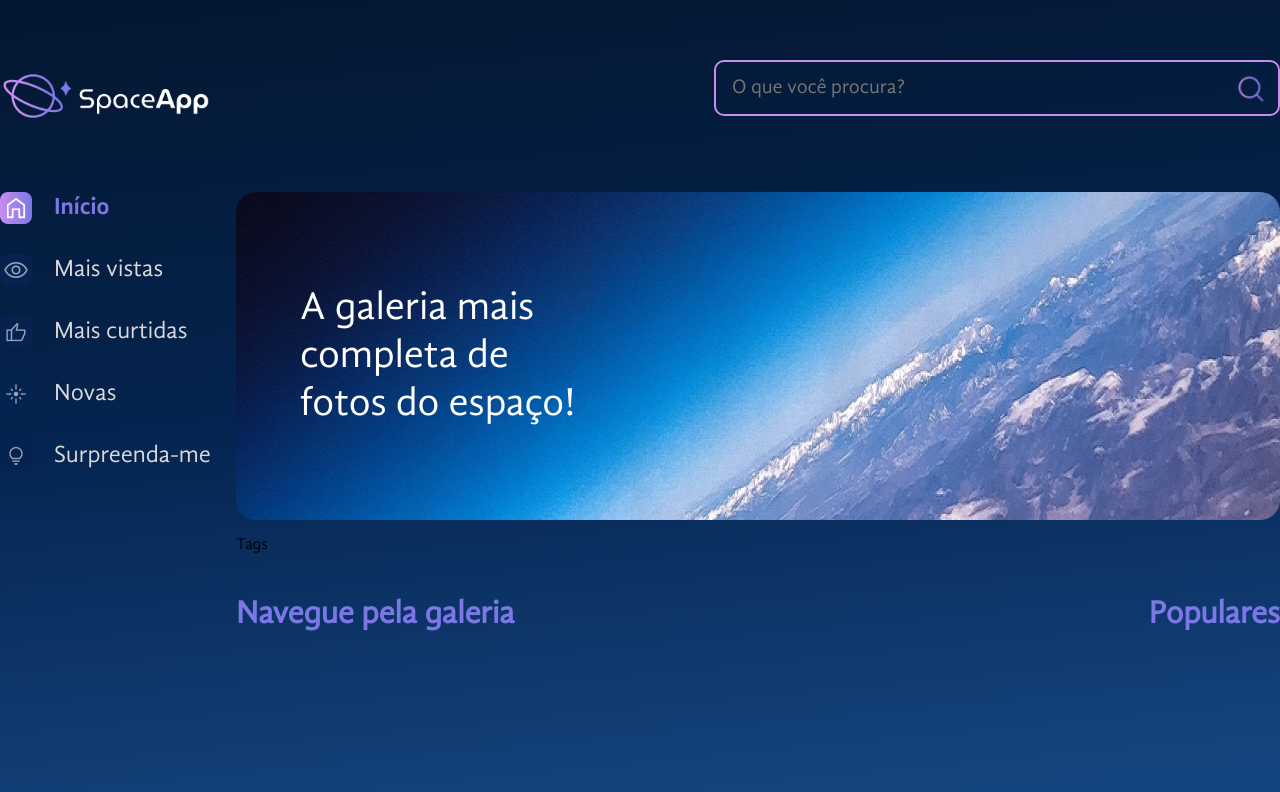
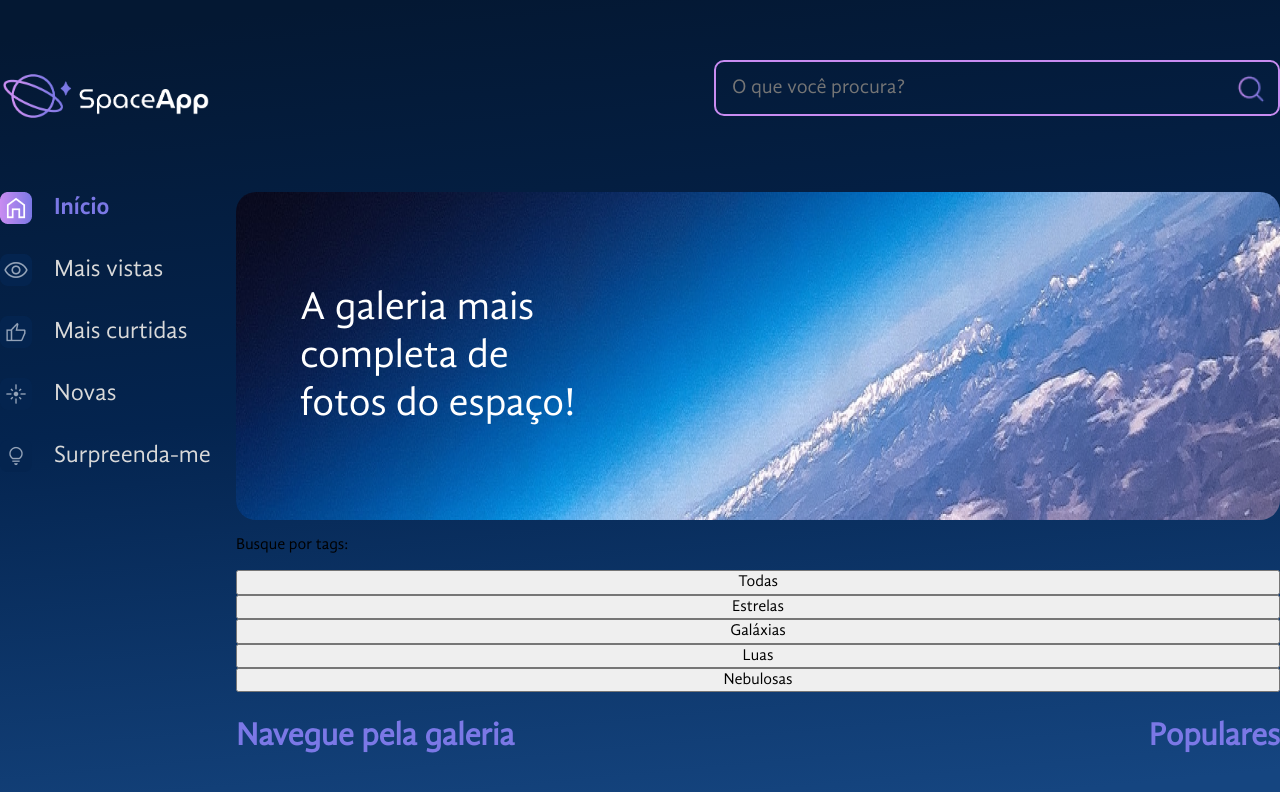
Before and after one commit to grbalmeida/curso-react-estilize-componentes-styled-components-manipule-arquivos-estaticos-alura, a React (Vite) app in the folder space-app/: page / in a window 1280 px wide. Shown: the top 792 px of the page. Built offline with nearby package versions, Linux system fonts and the light colour scheme.

Commit message:
Lidando com as tags

```diff
--- a/space-app/src/componentes/Galeria/Tags/index.jsx
+++ b/space-app/src/componentes/Galeria/Tags/index.jsx
@@ -1,5 +1,14 @@
+import tags from './tags.json';
+
 const Tags = () => {
-    return <p>Tags</p>
+    return (
+        <>
+            <p>Busque por tags:</p>
+            {tags.map(tag => (
+                <button key={tag.id}>{tag.titulo}</button>
+            ))}
+        </>
+    )
 }
 
 export default Tags;
--- /dev/null
+++ b/space-app/src/componentes/Galeria/Tags/tags.json
@@ -0,0 +1,22 @@
+[
+    {
+        "id": 0,
+        "titulo": "Todas"
+    },
+    {
+        "id": 1,
+        "titulo": "Estrelas"
+    },
+    {
+        "id": 2,
+        "titulo": "Galáxias"
+    },
+    {
+        "id": 3,
+        "titulo": "Luas"
+    },
+    {
+        "id": 4,
+        "titulo": "Nebulosas"
+    }
+]
```
